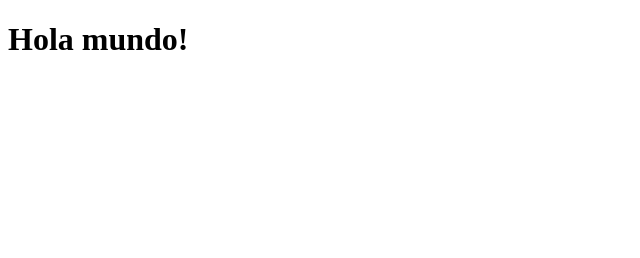
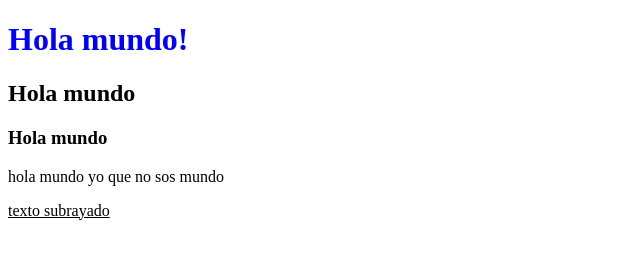
Before and after one commit to gianfrancorecalde/Web, a plain HTML site: page index.html in a window 1280 px wide. Shown: the whole page, without its empty margins (0-640 px from the left). Drawn offline with Linux system fonts and the light colour scheme.

Commit message:
estiqueta para head y body

```diff
--- a/index.html
+++ b/index.html
@@ -1,12 +1,26 @@
+<!--Todo se hace con etiquetas <algo> -->
 <!DOCTYPE html>
+<!--La eqiqueta de arriba siempre debe aparecer, y todo lo que esta por debajo es lo que aparecera en la pagina-->
 <html>
     <head>
-
+    <!--Cabeza, lo que se haha no siempre sera visible en la pagina-->
+        <title>Primera Web</title>
+        <!-- la etiqueta title, titulo, cambia el nombre de la pagina que aparece en al pestaña-->
     </head>
-
     <body>
-        <h1>
-            Hola mundo!
-        </h1>
+        <!-- Cuerpo, todo va a ser visible-->
+        <h1 style="color:blue"> Hola mundo! </h1>
+        <h2>Hola mundo</h2>
+        <h3>Hola mundo</h3>
+        <p>
+            <!-- etiqueta para escribir texto-->
+            hola mundo yo que no sos mundo
+        </p>
+        <u>
+            <!-- texto subrayado-->
+            texto subrayado
+        </u>
+        <i><!--texto en italiano--></i>
+        <b><!--texto en negro--></b>
     </body>
 </html>
```
